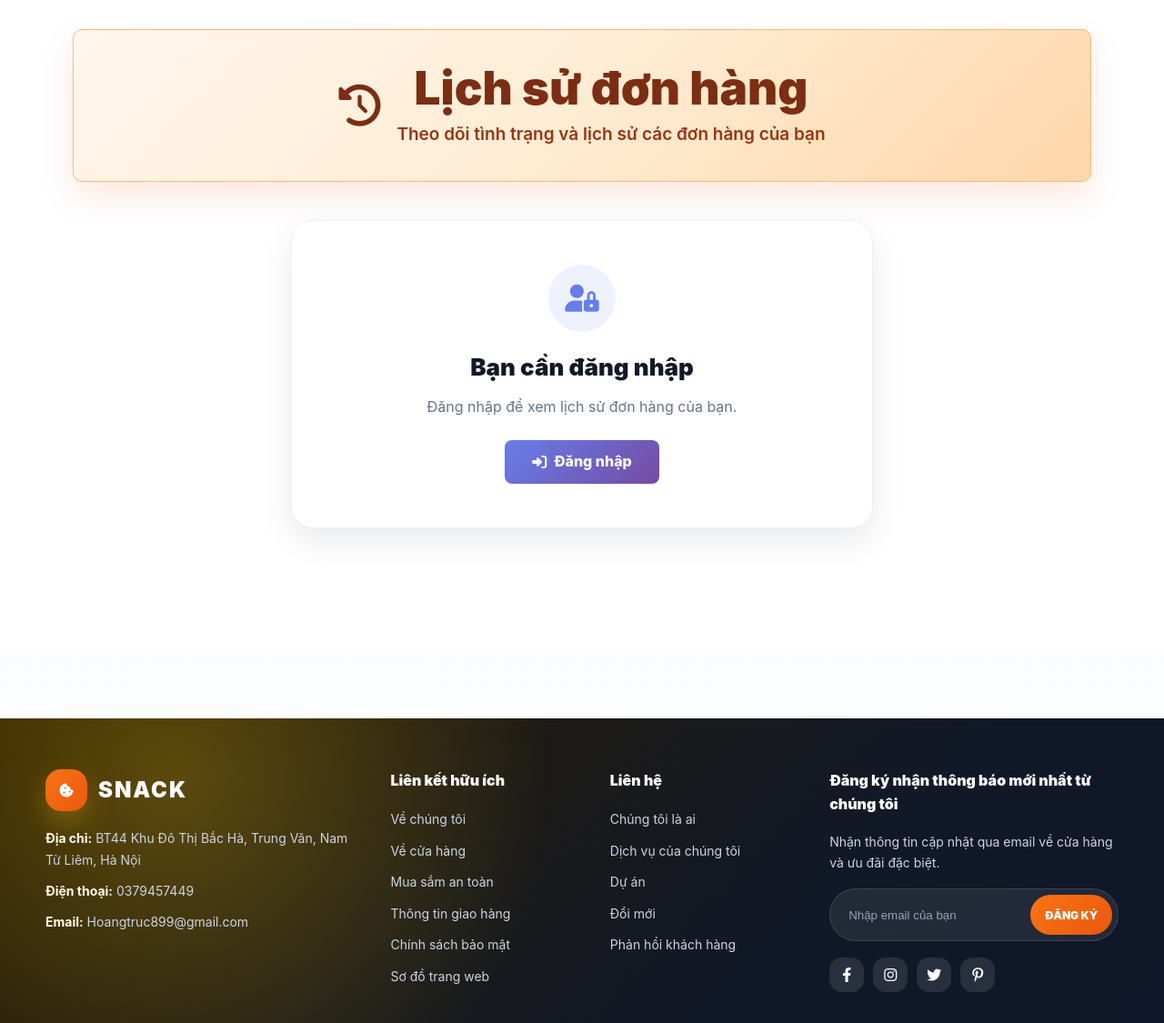
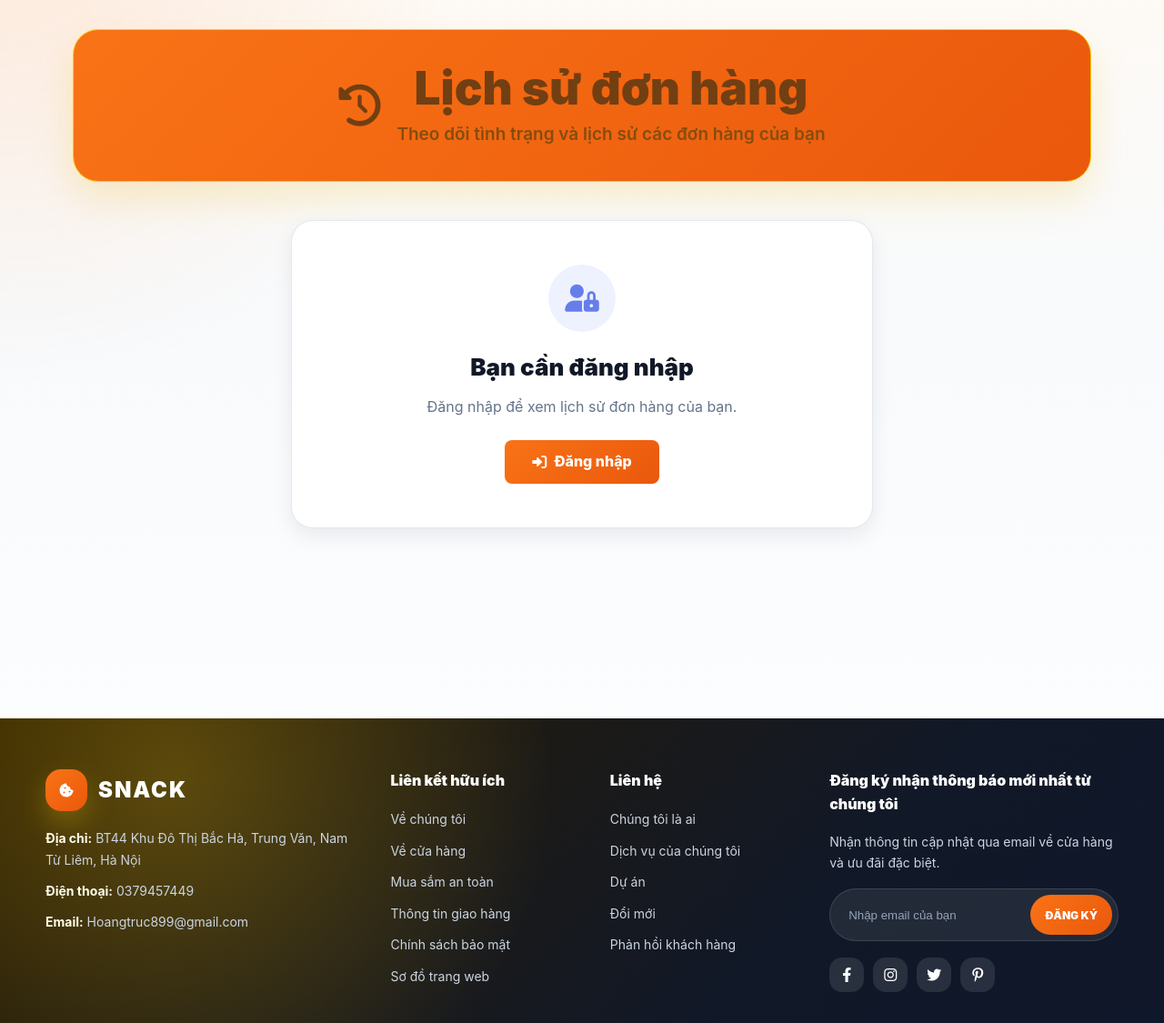
Before and after one commit to hoanganhtruc1501/webdoanvat, a Django app: page /orders/ in a window 1280 px wide. Shown: the part 84-1209 px from the top of the page at 91% size. Run offline with Django 5.2, Linux system fonts and the light colour scheme.

Commit message:
Update order_list.css

```diff
--- a/snackstore/static/css/order_list.css
+++ b/snackstore/static/css/order_list.css
@@ -17,11 +17,11 @@
   margin-bottom: 42px;
   padding: 36px 28px;
   border-radius: 10px;
-  color: #7c2d12;
+  color: #713f12;
   text-align: center;
-  background: linear-gradient(135deg, #fff7ed 0%, #ffedd5 48%, #fed7aa 100%);
-  border: 1px solid #fdba74;
-  box-shadow: 0 16px 36px rgba(234, 88, 12, 0.14);
+  background: linear-gradient(135deg, #fefce8 0%, #fef3c7 48%, #fde68a 100%);
+  border: 1px solid #facc15;
+  box-shadow: 0 16px 36px rgba(234, 179, 8, 0.14);
 }
 
 .hero-icon {
@@ -40,7 +40,7 @@
   margin: 8px 0 0;
   font-size: 19px;
   font-weight: 600;
-  color: #9a3412;
+  color: #854d0e;
 }
 
 .orders-stack {
@@ -279,3 +279,12 @@
     width: 100%;
   }
 }
+
+/* Modern Snackstore order list overrides */
+.order-list-page { background: transparent; }
+.order-list-hero,
+.primary-order-btn { background: linear-gradient(135deg, var(--primary), var(--primary-dark)); }
+.order-list-hero { border-radius: 28px; box-shadow: 0 18px 42px rgba(234, 179, 8, .2); }
+.order-history-card, .empty-orders-card { border-radius: 26px; border-color: rgba(226,232,240,.95); box-shadow: var(--shadow-sm); }
+.view-detail-btn { background: linear-gradient(135deg, var(--primary), var(--primary-dark)); }
+.order-total { color: #e11d48; }
```
